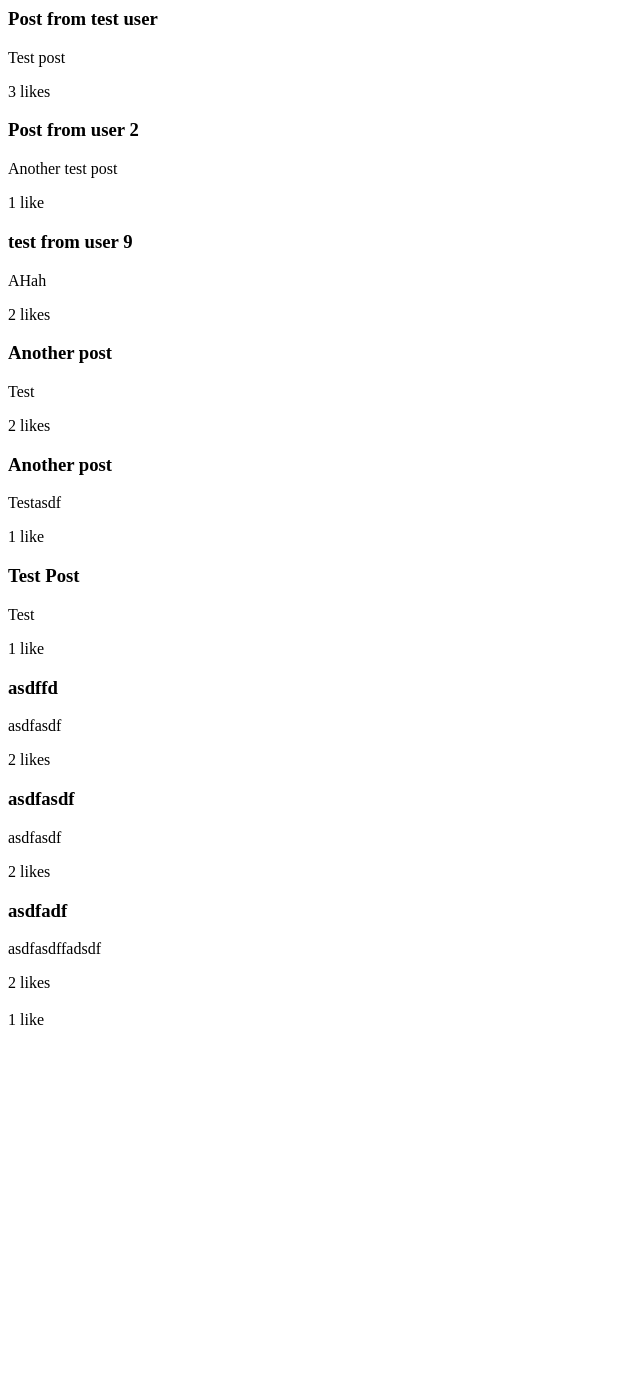
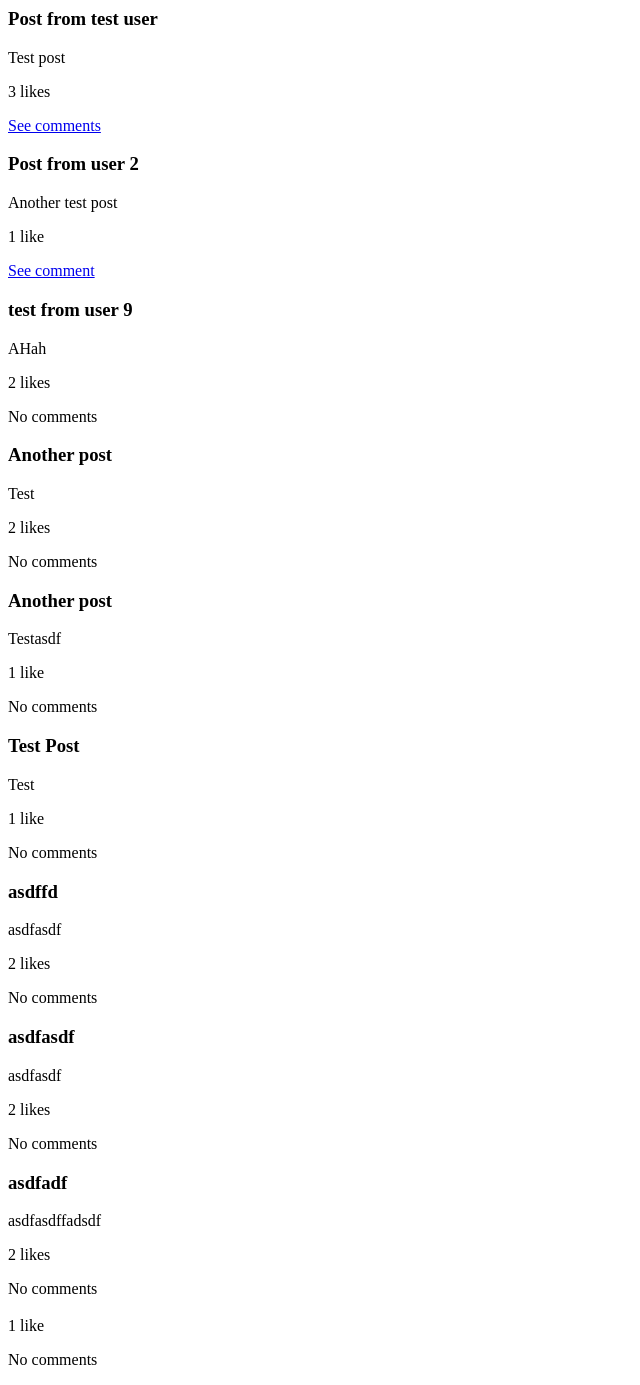
Before and after one commit to acswindle/simple_social, a FastAPI app: page /posts in a window 1280 px wide. Shown: the whole page, without its empty margins (0-640 px from the left). Before the commit the page ends 1025 px from the top, so only its background shows below. Run offline with FastAPI, Linux system fonts and the light colour scheme.

Commit message:
episode 7

```diff
--- a/app.py
+++ b/app.py
@@ -1,11 +1,12 @@
 from fastapi import FastAPI , Form, status, Depends, Cookie
 from fastapi.templating import Jinja2Templates
 from fastapi.requests import Request
-from fastapi.security import OAuth2
+from fastapi.security import OAuth2, OAuth2PasswordBearer
 from fastapi.responses import HTMLResponse, RedirectResponse
 from database import (get_post, insert_post, create_user , get_user,
-                      add_like , get_single_post, check_like, delete_like)
-from models import Posts, Post, UserPost, User, UserHashed, Like, PostId
+                      add_like , get_single_post, check_like, delete_like,
+                      add_comment, get_comments)
+from models import Posts, Post, UserPost, UserPostId, UserHashed, Like, PostId
 from sqlite3 import Connection, Row
 from secrets import token_hex
 from passlib.hash import pbkdf2_sha256
@@ -27,13 +28,13 @@ def decrypt_access_token(access_token:str):
         data = jwt.decode(token,JWT_KEY,[ALGORITHM])
         return data
 
-
 class OAuthCookie(OAuth2):
     def __call__(self,request:Request)->int:
         data = decrypt_access_token(request.cookies.get('access_token'))
         return data['user_id']
 
 oauth_cookie = OAuthCookie()
+
 
 @app.get('/')
 async def home(request : Request,
@@ -62,7 +63,7 @@ async def posts(request: Request,
 
 @app.post('/post')
 async def add_post(post : UserPost, request : Request, user_id:int = Depends(oauth_cookie))->HTMLResponse:
-    post = Post(user_id=user_id,**post.model_dump())
+    post = UserPostId(user_id=user_id,**post.model_dump())
     insert_post(connection,post)
     context = {'post_added' : True}
     return templates.TemplateResponse(request, './add_post.html', context=context)
@@ -86,9 +87,11 @@ async def login(request :Request,
 @app.post('/login')
 async def user_login(username : Annotated[str,Form()], password : Annotated[str,Form()], request : Request)->HTMLResponse:
     user =  get_user(connection,username)
+    if user is None:
+        return templates.TemplateResponse(request,'./login.html',context={'incorrect' : True})
     correct_password = pbkdf2_sha256.verify(password + user.salt, user.hash_password)
-    if user is None or not correct_password:
-        return templates.TemplateResponse(request,'./login',context={'incorrect' : True})
+    if not correct_password:
+        return templates.TemplateResponse(request,'./login.html',context={'incorrect' : True})
     token = jwt.encode({
         'username' : username,
         'user_id' : user.user_id
@@ -120,6 +123,44 @@ async def upload_like(post_id:PostId, request : Request, user_id : int = Depends
     context['login'] = True
     return templates.TemplateResponse(request,'./post.html',context=context)
 
+@app.get('/add_comment_form_{post_id}')
+async def add_comment_form(post_id:int,request : Request, user_id : int = Depends(oauth_cookie))->HTMLResponse:
+    context = get_single_post(connection,post_id,user_id).model_dump()
+    context = {'post' : context}
+    context['comment_form'] = True
+    context['login'] = True
+    return templates.TemplateResponse(request,'./post.html',context=context)
+
+@app.post('/add_comment_{post_id}')
+async def add_comment_form(post_id:int,
+                           request : Request,
+                           post : UserPost,
+                           user_id : int = Depends(oauth_cookie),
+                           )->HTMLResponse:
+    post = UserPostId(user_id=user_id, **post.model_dump())
+    comment_id  = insert_post(connection,post)
+    add_comment(connection,comment_id,post_id)
+    context = get_single_post(connection,post_id,user_id).model_dump()
+    context = {'post' : context}
+    context['comment_form'] = False
+    context['login'] = True
+    return templates.TemplateResponse(request,'./post.html',context=context)
+
+@app.get('/get_thread{post_id}')
+async def get_thread(post_id:int,
+                     request:Request,
+                     access_token : Annotated[str|None,Cookie()] = None)->HTMLResponse:
+    user_id = None
+    context = {}
+    if access_token:
+        user_id = decrypt_access_token(access_token)['user_id']
+        context['login'] = True
+    context['main_post'] = {'posts' : [get_single_post(connection,post_id,user_id).model_dump()]}
+    # get the post and comments for the post_id
+    comments = get_comments(connection,post_id,user_id).model_dump()
+    context['comments'] = comments
+    return templates.TemplateResponse(request,'./comment_thread.html',context=context)
+
 @app.post('/signup')
 async def add_user(username : Annotated[str,Form()], password : Annotated[str,Form()], request : Request)->HTMLResponse:
     if get_user(connection,username) is not None:
--- a/database.py
+++ b/database.py
@@ -1,7 +1,7 @@
 import sqlite3
 from sqlite3 import Connection
 from typing import List, Union
-from models import Post, Posts, UserHashed, UserHashedIndex, Like
+from models import Post, Posts, UserHashed, UserHashedIndex, Like, UserPostId
 
 def get_post(connection:Connection,
              user_id:int|None = None,
@@ -27,13 +27,23 @@ def get_post(connection:Connection,
                 SELECT post_id, user_id
                 FROM likes
                 WHERE user_id = :user_id AND post_id IN (SELECT post_id FROM post_page)
+                ),
+                num_comments AS (
+                SELECT post_for_id, COUNT(*) number_comments
+                FROM
+                comments
+                GROUP BY 1
                 )
-                SELECT post_title, post_text, p.user_id user_id, num_likes, p.post_id post_id, u.user_id user_liked
+                SELECT post_title, post_text, p.user_id user_id,
+                        num_likes, p.post_id post_id, u.user_id user_liked,
+                        number_comments
                 FROM post_page p
                 LEFT JOIN like_count l
                 USING (post_id)
                 LEFT JOIN user_liked u
-                USING (post_id);
+                USING (post_id)
+                LEFT JOIN num_comments n
+                ON (p.post_id = n.post_for_id);
                 ''',
                 {
                     'limit' : limit,
@@ -56,7 +66,7 @@ def get_single_post(connection:Connection,
                 WHERE post_id = :post_id
                 ),
                 like_count AS (
-                SELECT post_id, COUNT(*) num_likes
+                SELECT DISTINCT post_id, COUNT(*) num_likes
                 FROM likes
                 WHERE post_id = :post_id
                 ),
@@ -64,13 +74,21 @@ def get_single_post(connection:Connection,
                 (SELECT post_id, user_id user_liked
                 FROM likes
                 WHERE user_id = :user_id AND post_id = :post_id
+                ),
+                num_comments AS (
+                    SELECT DISTINCT post_for_id, COUNT(*) number_comments
+                    FROM comments
+                    WHERE post_for_id = :post_id
                 )
-                SELECT post_title, post_text, p.user_id user_id, num_likes, user_liked, p.post_id post_id
+                SELECT post_title, post_text, p.user_id user_id, num_likes, user_liked, p.post_id post_id, number_comments
                 FROM post_page p
                 LEFT JOIN like_count l
                 USING (post_id)
                 LEFT JOIN user_liked u
-                USING (post_id);
+                USING (post_id)
+                LEFT JOIN num_comments c
+                ON (p.post_id = c.post_for_id)
+                ;
                 ''',
                 {
                     'post_id' : post_id,
@@ -80,7 +98,7 @@ def get_single_post(connection:Connection,
         return Post.model_validate(dict(cur.fetchone()))
 
 def insert_post(connection:Connection,
-                post : Post):
+                post : UserPostId):
     with connection:
         cur = connection.cursor()
         cur.execute(
@@ -91,6 +109,7 @@ def insert_post(connection:Connection,
             ''',
             post.model_dump()
         )
+    return cur.lastrowid
 
 def get_user(
         connection:Connection,
@@ -142,6 +161,16 @@ def add_like(
             like.model_dump()
         )
 
+def add_comment(
+        connection:Connection,
+        post_id : int,
+        post_for_id : int,
+)->None:
+    with connection:
+        cur = connection.cursor()
+        cur.execute('INSERT INTO comments (post_id,post_for_id) VALUES (?,?)',
+                    (post_id,post_for_id))
+
 def check_like(
         connection:Connection,
         like:Like,
@@ -163,6 +192,61 @@ def delete_like(
     cur.execute('DELETE FROM likes WHERE user_id = :user_id AND post_id = :post_id',
                 like.model_dump())
 
+def get_comments(
+        connection:Connection,
+        post_id:int,
+        user_id:int|None,
+)->Posts:
+    cur = connection.cursor()
+    cur.execute(
+        '''
+        WITH get_comments AS (
+        SELECT
+        post_id , post_for_id
+        FROM comments
+        WHERE post_for_id = :post_id
+        ),
+        post_page AS (
+        SELECT post_id, post_title, post_text, user_id
+        FROM posts
+        WHERE post_id IN (SELECT post_id FROM get_comments)
+        ),
+        like_count AS (
+        SELECT DISTINCT post_id, COUNT(*) num_likes
+        FROM likes
+        WHERE post_id IN (SELECT post_id FROM get_comments)
+        GROUP BY 1
+        ),
+        user_liked AS
+        (SELECT post_id, user_id user_liked
+        FROM likes
+        WHERE user_id = :user_id AND post_id IN (SELECT post_id FROM get_comments)
+        GROUP BY 1
+        ),
+        num_comments AS (
+            SELECT post_for_id, COUNT(*) number_comments
+            FROM comments
+            WHERE post_for_id IN (SELECT post_id FROM get_comments)
+            GROUP BY 1
+        )
+        SELECT post_title, post_text, p.user_id user_id, num_likes,
+          user_liked, p.post_id post_id, number_comments
+        FROM post_page p
+        LEFT JOIN like_count l
+        USING (post_id)
+        LEFT JOIN user_liked u
+        USING (post_id)
+        LEFT JOIN num_comments c
+        ON (p.post_id = c.post_for_id)
+        ;
+        ''',
+        {
+            'post_id' : post_id,
+            'user_id' : user_id,
+        }
+    )
+    return Posts(posts = [Post.model_validate(dict(post)) for post in cur])
+
 if __name__ == "__main__":
     connection = sqlite3.connect('social.db')
     connection.row_factory = sqlite3.Row
--- /dev/null
+++ b/migrations/step4.create_index.sql
@@ -0,0 +1,4 @@
+CREATE INDEX IF NOT EXISTS username_index ON users ( username);
+CREATE INDEX IF NOT EXISTS user_post_index ON posts (user_id);
+CREATE INDEX IF NOT EXISTS like_post_id ON likes (post_id);
+CREATE INDEX IF NOT EXISTS like_user_id ON likes (user_id);
--- /dev/null
+++ b/migrations/step5.create_comments.sql
@@ -0,0 +1,11 @@
+CREATE TABLE IF NOT EXISTS comments (
+    post_id,
+    post_for_id,
+    PRIMARY KEY (post_id,post_for_id),
+    FOREIGN KEY (post_id) REFERENCES posts (post_id)
+    ON UPDATE CASCADE
+    ON DELETE CASCADE,
+    FOREIGN KEY (post_for_id) REFERENCES posts (post_id)
+    ON UPDATE CASCADE
+    ON DELETE CASCADE
+);
--- a/models.py
+++ b/models.py
@@ -5,11 +5,14 @@ class UserPost(BaseModel):
     post_title : str
     post_text : str
 
-class Post(UserPost):
+class UserPostId(UserPost):
+    user_id : int
+
+class Post(UserPostId):
     post_id : int
-    user_id : int
     num_likes : None|int
     user_liked : None|int
+    number_comments : None|int
 
 class Posts(BaseModel):
     posts : List[Post]
--- a/templates/add_post.html
+++ b/templates/add_post.html
@@ -7,6 +7,6 @@
         <input type="text" name="post_title" class="input">
         <label class="label">Post</label>
         <input type="text" name="post_text" class="input">
-        <input type="submit" class="button">
+        <input type="submit" class="button" value="Add Post">
     </form>
 </div>
--- /dev/null
+++ b/templates/comment_counter.html
@@ -0,0 +1,9 @@
+<p>
+    {%if not post.number_comments %}
+    No comments
+    {%else %}
+    <a href="/get_thread{{ post.post_id }}">
+        See comment{%if post.number_comments > 1 %}s{%endif %}
+    </a>
+    {%endif %}
+</p>
--- a/templates/login.html
+++ b/templates/login.html
@@ -2,9 +2,11 @@
 {%block content %}
 <h1>Login to Simple Social Media</h1>
 <div>
+    {%if incorrect %}
     <p>
         Incorrect Username or Password
     </p>
+    {%endif %}
     {% include 'user_form.html' %}
 </div>
 {%endblock %}
--- a/templates/post.html
+++ b/templates/post.html
@@ -10,6 +10,10 @@
             {{ post.post_text }}
         </p>
         {%include 'like_counter.html' %}
+        {%include 'comment_counter.html' %}
+        {%if comment_form %}
+            {%include 'comment_form.html' %}
+        {%endif %}
     </div>
     {%include 'post_footer.html' %}
 </div>
--- a/templates/post_footer.html
+++ b/templates/post_footer.html
@@ -2,6 +2,7 @@
   <footer class="card-footer">
     {%if login %}
         {%include 'like_button.html' %}
+        {%include 'add_comment.html' %}
     {%endif %}
   </footer>
 </div>
```
Also changed, not shown: templates/add_comment.html (added, +7 -0 lines), templates/comment_form.html (added, +8 -0 lines), templates/comment_thread.html (added, +9 -0 lines), social.db.
